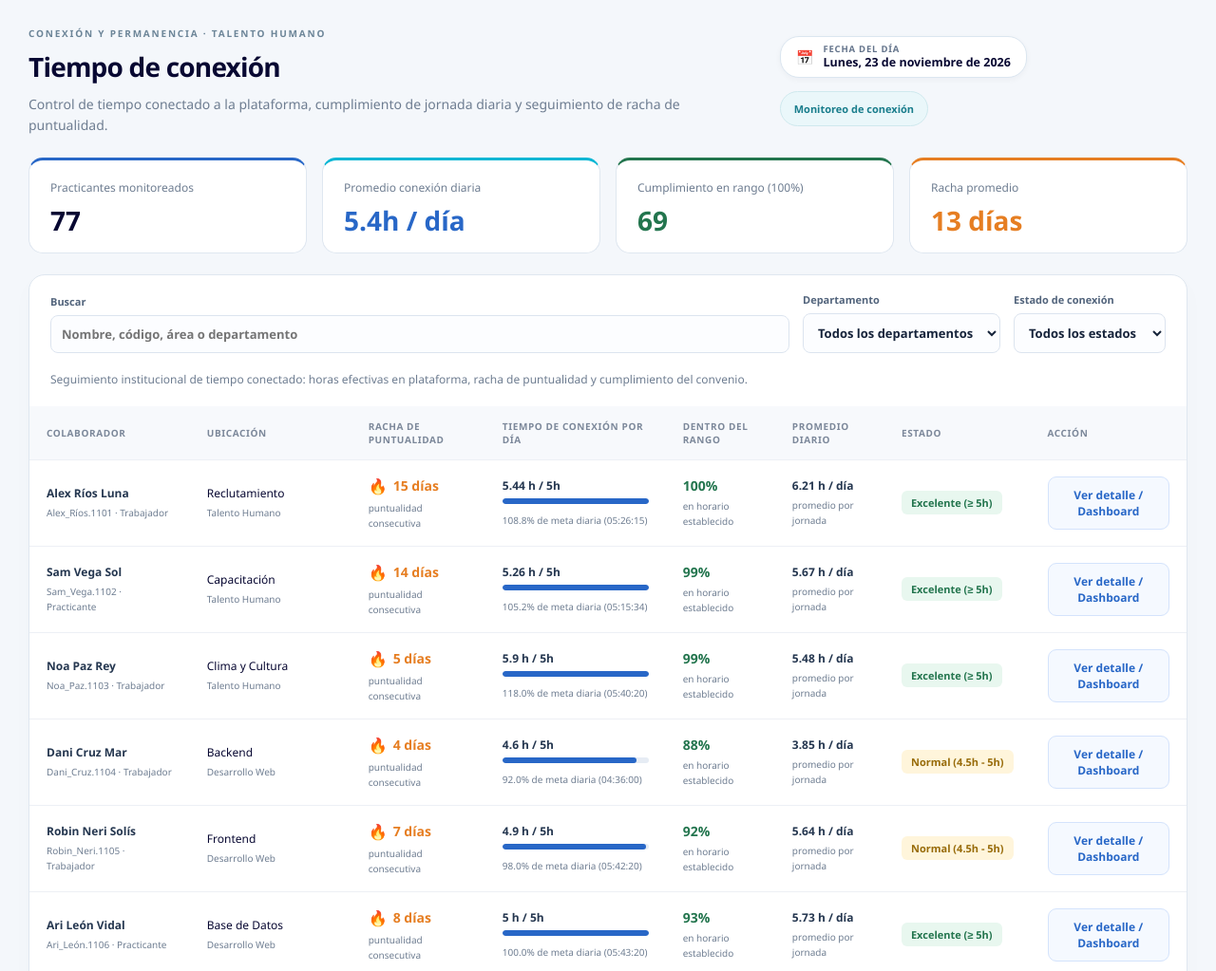
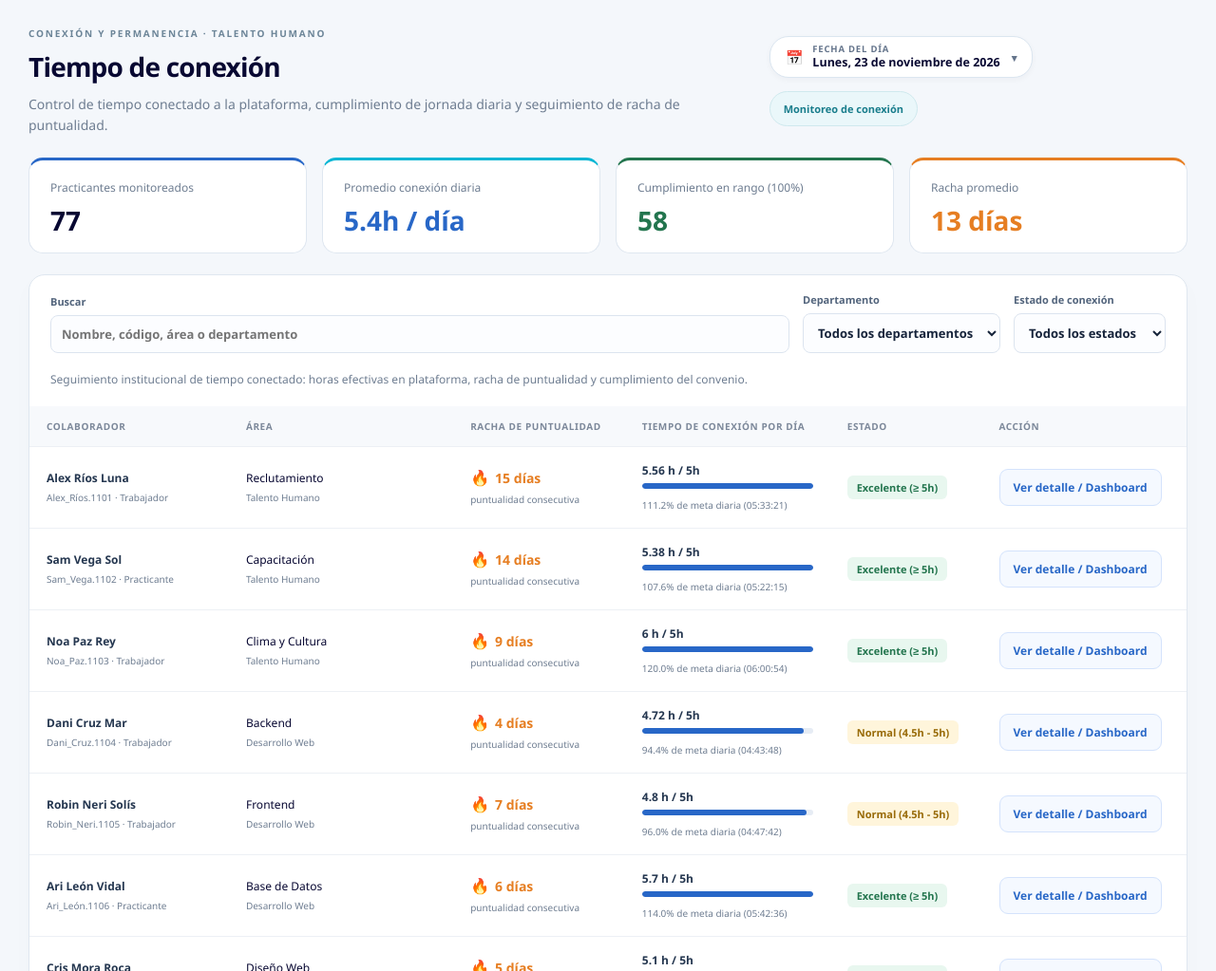
Before and after one commit to documentaciondevdatep-web/Talento_Humano, a plain HTML site: page PrototipoTalentoHumano/gestion de tiempo de conexion/GestionConexion.html in a window 1280 px wide. Shown: the top 1023 px of the page at 95% size. Drawn offline with Linux system fonts and the light colour scheme.

Commit message:
feat(tiempo): filtro de calendario dinamico, renombrar columna a Area y simplificar columnas en conexion y hablado

```diff
--- a/PrototipoTalentoHumano/gestion de tiempo de conexion/GestionConexion.css
+++ b/PrototipoTalentoHumano/gestion de tiempo de conexion/GestionConexion.css
@@ -69,14 +69,25 @@ h3 { font-size: 16px; margin: 24px 0 14px; }
 }
 
 .header-date-badge {
-  display: inline-flex;
-  align-items: center;
+  display: inline-flex !important;
+  flex-direction: row !important;
+  align-items: center !important;
   gap: 10px;
   padding: 8px 16px;
   background: #ffffff;
   border: 1px solid #dbe6f0;
   border-radius: 20px;
   box-shadow: 0 2px 6px rgba(8, 8, 50, 0.04);
+  cursor: pointer;
+  position: relative;
+  transition: all 0.2s ease;
+  user-select: none;
+}
+
+.header-date-badge:hover {
+  border-color: #2563eb;
+  background: #f8faff;
+  box-shadow: 0 4px 12px rgba(37, 99, 235, 0.12);
 }
 
 .header-date-icon {
@@ -105,6 +116,24 @@ h3 { font-size: 16px; margin: 24px 0 14px; }
   font-weight: 700;
   color: var(--navy);
   line-height: 1.25;
+}
+
+.date-picker-arrow {
+  font-size: 11px;
+  color: #64748b;
+  margin-left: 2px;
+  display: flex;
+  align-items: center;
+}
+
+.header-date-hidden-input {
+  position: absolute;
+  top: 0;
+  left: 0;
+  width: 100%;
+  height: 100%;
+  opacity: 0;
+  cursor: pointer;
 }
 
 .source-badge {
--- a/PrototipoTalentoHumano/gestion de tiempo de conexion/GestionConexion.html
+++ b/PrototipoTalentoHumano/gestion de tiempo de conexion/GestionConexion.html
@@ -17,13 +17,15 @@
         <p>Control de tiempo conectado a la plataforma, cumplimiento de jornada diaria y seguimiento de racha de puntualidad.</p>
       </div>
       <div class="header-actions">
-        <div class="header-date-badge" aria-label="Fecha de conexión">
+        <label class="header-date-badge" for="headerDatePicker" title="Haz clic para seleccionar otra fecha">
           <span class="header-date-icon" aria-hidden="true">📅</span>
           <div class="header-date-info">
             <span class="header-date-label">Fecha del día</span>
             <strong id="fechaMonitoreoActual" class="header-date-text">--</strong>
           </div>
-        </div>
+          <span class="date-picker-arrow" aria-hidden="true">▾</span>
+          <input type="date" id="headerDatePicker" class="header-date-hidden-input" aria-label="Elegir fecha de visualización">
+        </label>
         <span class="source-badge">Monitoreo de conexión</span>
       </div>
     </header>
@@ -82,11 +84,9 @@
           <thead>
             <tr>
               <th>Colaborador</th>
-              <th>Ubicación</th>
+              <th>Área</th>
               <th>Racha de puntualidad</th>
               <th>Tiempo de conexión por día</th>
-              <th>Dentro del rango</th>
-              <th>Promedio diario</th>
               <th>Estado</th>
               <th>Acción</th>
             </tr>
--- a/PrototipoTalentoHumano/gestion de tiempo de conexion/GestionConexion.js
+++ b/PrototipoTalentoHumano/gestion de tiempo de conexion/GestionConexion.js
@@ -46,14 +46,48 @@ const norm = s => String(s ?? '')
 const label = (list, id, key) => list.find(x => x[key] === id)?.nombre ?? '—';
 const name = p => [p.nombres, p.apellidoPaterno, p.apellidoMaterno].filter(Boolean).join(' ');
 
-function actualizarFechaDelDia() {
+let currentSelectedDate = '';
+
+function formatearFechaEspanol(dateObj) {
+  const opciones = { weekday: 'long', day: 'numeric', month: 'long', year: 'numeric' };
+  let texto = dateObj.toLocaleDateString('es-ES', opciones);
+  return texto.charAt(0).toUpperCase() + texto.slice(1);
+}
+
+function actualizarFechaDelDia(dateVal) {
   const el = document.querySelector('#fechaMonitoreoActual');
   if (!el) return;
+  let dateObj;
+  if (typeof dateVal === 'string' && dateVal.includes('-')) {
+    const [y, m, d] = dateVal.split('-').map(Number);
+    dateObj = new Date(y, m - 1, d);
+  } else if (dateVal instanceof Date) {
+    dateObj = dateVal;
+  } else {
+    dateObj = new Date();
+  }
+  el.textContent = formatearFechaEspanol(dateObj);
+}
+
+function inicializarSelectorFecha() {
+  const input = document.querySelector('#headerDatePicker');
   const hoy = new Date();
-  const opciones = { weekday: 'long', day: 'numeric', month: 'long', year: 'numeric' };
-  let texto = hoy.toLocaleDateString('es-ES', opciones);
-  texto = texto.charAt(0).toUpperCase() + texto.slice(1);
-  el.textContent = texto;
+  const yyyy = hoy.getFullYear();
+  const mm = String(hoy.getMonth() + 1).padStart(2, '0');
+  const dd = String(hoy.getDate()).padStart(2, '0');
+  currentSelectedDate = `${yyyy}-${mm}-${dd}`;
+
+  if (input) {
+    input.value = currentSelectedDate;
+    input.addEventListener('change', (e) => {
+      if (e.target.value) {
+        currentSelectedDate = e.target.value;
+        actualizarFechaDelDia(currentSelectedDate);
+        try { render(); } catch (err) { notice(err.message, true); }
+      }
+    });
+  }
+  actualizarFechaDelDia(currentSelectedDate);
 }
 
 function obtenerListaColaboradores() {
@@ -125,9 +159,11 @@ function hashCode(str) {
 }
 
 // Cálculo de métricas de conexión por colaborador
-function calcularMetricasConexion(colaborador) {
+function calcularMetricasConexion(colaborador, dateStr) {
   const code = String(colaborador.codigoColaborador || '1000');
-  const hash = Math.abs(hashCode(colaborador.idColaborador || code));
+  const fechaSeed = dateStr || currentSelectedDate || '2026-11-23';
+  const hash = Math.abs(hashCode((colaborador.idColaborador || code) + '_' + fechaSeed));
+  const dateHash = Math.abs(hashCode(fechaSeed));
 
   // Convenio base: meta de horas y días
   const metaHoras = colaborador.fichaTalento?.periodos?.at(-1)?.meta ?? 420;
@@ -144,22 +180,30 @@ function calcularMetricasConexion(colaborador) {
   let estadoLabel = 'Excelente (≥ 5h)';
   let badgeCls = 'green';
 
+  const dateDelta = ((dateHash % 7) - 3) * 0.04;
+
   if (code === '1101') { // Alex Rios
     tiempoConectadoHoras = 74.50;
-    tiempoDiarioHoras = 5.44;
-    tiempoDiarioFmt = '05:26:15';
+    tiempoDiarioHoras = Number(Math.max(4.8, 5.44 + dateDelta).toFixed(2));
+    const mins = Math.floor((tiempoDiarioHoras % 1) * 60);
+    const secs = 10 + (hash % 45);
+    tiempoDiarioFmt = `0${Math.floor(tiempoDiarioHoras)}:${String(mins).padStart(2, '0')}:${String(secs).padStart(2, '0')}`;
     rachaDias = 15;
     dentroRangoPct = 100;
   } else if (code === '1102') { // Sam Vega
     tiempoConectadoHoras = 68.10;
-    tiempoDiarioHoras = 5.26;
-    tiempoDiarioFmt = '05:15:34';
+    tiempoDiarioHoras = Number(Math.max(4.7, 5.26 + dateDelta).toFixed(2));
+    const mins = Math.floor((tiempoDiarioHoras % 1) * 60);
+    const secs = 10 + (hash % 45);
+    tiempoDiarioFmt = `0${Math.floor(tiempoDiarioHoras)}:${String(mins).padStart(2, '0')}:${String(secs).padStart(2, '0')}`;
     rachaDias = 14;
     dentroRangoPct = 99;
   } else if (code === '1104' || code === '1026') { // Dani / Luis
     tiempoConectadoHoras = 46.20;
-    tiempoDiarioHoras = 4.60;
-    tiempoDiarioFmt = '04:36:00';
+    tiempoDiarioHoras = Number(Math.max(3.8, 4.60 + dateDelta).toFixed(2));
+    const mins = Math.floor((tiempoDiarioHoras % 1) * 60);
+    const secs = 10 + (hash % 45);
+    tiempoDiarioFmt = `0${Math.floor(tiempoDiarioHoras)}:${String(mins).padStart(2, '0')}:${String(secs).padStart(2, '0')}`;
     rachaDias = 4;
     dentroRangoPct = 88;
     estado = 'NORMAL';
@@ -167,18 +211,24 @@ function calcularMetricasConexion(colaborador) {
     badgeCls = 'yellow';
   } else {
     tiempoConectadoHoras = Number((55 + (hash % 20) + (hash % 100) / 100).toFixed(2));
-    tiempoDiarioHoras = Number((4.90 + (hash % 12) / 10).toFixed(2));
-    tiempoDiarioFmt = `05:${String(10 + (hash % 40)).padStart(2, '0')}:20`;
+    tiempoDiarioHoras = Number((4.90 + ((hash % 15) - 3) / 10).toFixed(2));
+    const mins = Math.floor((tiempoDiarioHoras % 1) * 60);
+    const secs = 10 + (hash % 45);
+    tiempoDiarioFmt = `0${Math.floor(tiempoDiarioHoras)}:${String(mins).padStart(2, '0')}:${String(secs).padStart(2, '0')}`;
     dentroRangoPct = 92 + (hash % 9);
     rachaDias = 5 + (hash % 10);
     if (tiempoDiarioHoras >= 5.00) {
       estado = 'EXCELENTE';
       estadoLabel = 'Excelente (≥ 5h)';
       badgeCls = 'green';
-    } else {
+    } else if (tiempoDiarioHoras >= 4.50) {
       estado = 'NORMAL';
       estadoLabel = 'Normal (4.5h - 5h)';
       badgeCls = 'yellow';
+    } else {
+      estado = 'BAJO';
+      estadoLabel = 'Bajo (< 4.5h)';
+      badgeCls = 'red';
     }
   }
 
@@ -459,14 +509,6 @@ function render() {
             </div>
             <small>${m.avanceDiarioPct}% de meta diaria (${m.tiempoDiarioFmt})</small>
           </div>
-        </td>
-        <td>
-          <strong style="color:var(--green);font-size:14px">${m.dentroRangoPct}%</strong>
-          <small>en horario establecido</small>
-        </td>
-        <td>
-          <strong>${m.promedioDiario} h / día</strong>
-          <small>promedio por jornada</small>
         </td>
         <td>
           <span class="badge ${m.badgeCls}">
@@ -763,7 +805,7 @@ window.addEventListener('storage', event => {
 
 function iniciarModulo() {
   try {
-    actualizarFechaDelDia();
+    inicializarSelectorFecha();
     populateDepartments();
     render();
   } catch (err) {
--- a/PrototipoTalentoHumano/gestion de tiempo hablado/GestionTiempoHablado.css
+++ b/PrototipoTalentoHumano/gestion de tiempo hablado/GestionTiempoHablado.css
@@ -70,14 +70,25 @@ h3 { font-size: 16px; margin: 24px 0 14px; }
 }
 
 .header-date-badge {
-  display: inline-flex;
-  align-items: center;
+  display: inline-flex !important;
+  flex-direction: row !important;
+  align-items: center !important;
   gap: 10px;
   padding: 8px 16px;
   background: #ffffff;
   border: 1px solid #dbe6f0;
   border-radius: 20px;
   box-shadow: 0 2px 6px rgba(8, 8, 50, 0.04);
+  cursor: pointer;
+  position: relative;
+  transition: all 0.2s ease;
+  user-select: none;
+}
+
+.header-date-badge:hover {
+  border-color: #2563eb;
+  background: #f8faff;
+  box-shadow: 0 4px 12px rgba(37, 99, 235, 0.12);
 }
 
 .header-date-icon {
@@ -106,6 +117,24 @@ h3 { font-size: 16px; margin: 24px 0 14px; }
   font-weight: 700;
   color: var(--navy);
   line-height: 1.25;
+}
+
+.date-picker-arrow {
+  font-size: 11px;
+  color: #64748b;
+  margin-left: 2px;
+  display: flex;
+  align-items: center;
+}
+
+.header-date-hidden-input {
+  position: absolute;
+  top: 0;
+  left: 0;
+  width: 100%;
+  height: 100%;
+  opacity: 0;
+  cursor: pointer;
 }
 
 .source-badge {
```
Also changed, not shown: PrototipoTalentoHumano/gestion de tiempo hablado/GestionTiempoHablado.html (+5 -5 lines), PrototipoTalentoHumano/gestion de tiempo hablado/GestionTiempoHablado.js (+57 -33 lines), 1 other file.
